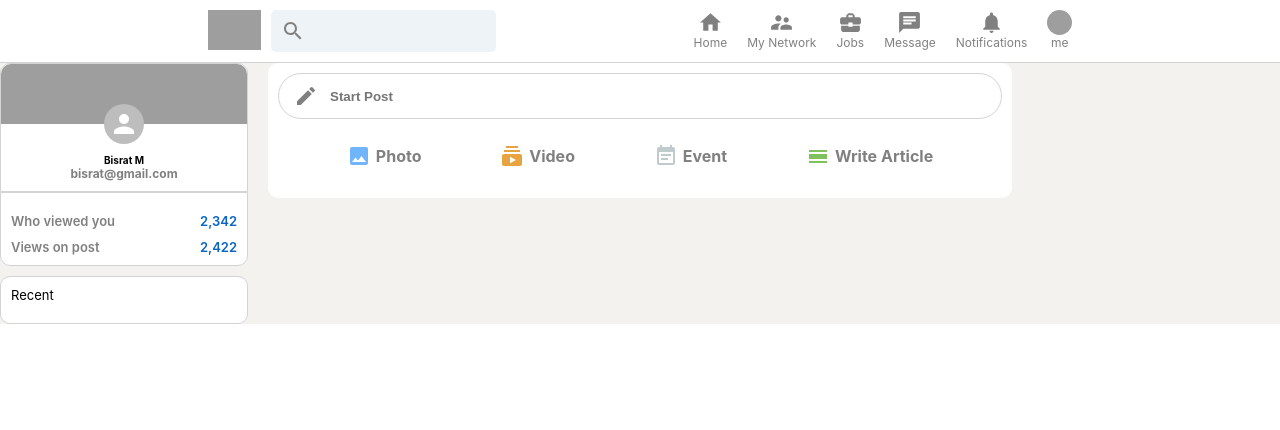
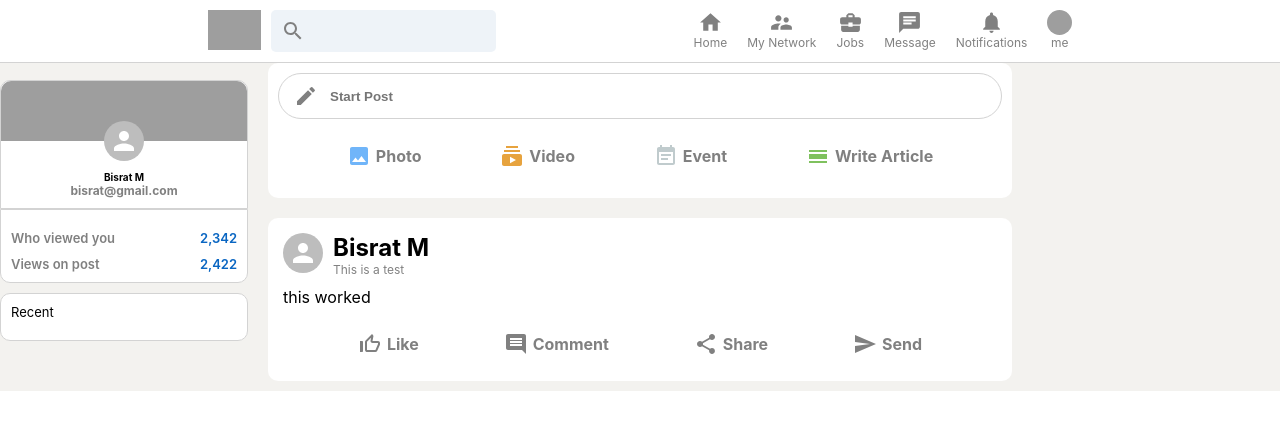
Before and after one commit to BISrat3/linkedin-clone, a React (Create React App) app: page / in a window 1280 px wide. Shown: the top 430 px of the page. Built offline with nearby package versions, Linux system fonts and the light colour scheme; grey boxes are pictures that could not be loaded.

Commit message:
post method

```diff
--- a/src/Feed.js
+++ b/src/Feed.js
@@ -1,13 +1,16 @@
 import  CreateIcon from '@mui/icons-material/Create'
-import React from 'react'
+import React, {useState} from 'react'
 import './Feed.css'
 import InputOption from './InputOption'
 import ImageIcon from '@mui/icons-material/Image'
 import SubscriptionsIcon from '@mui/icons-material/Subscriptions'
 import EventNoteIcon from '@mui/icons-material/EventNote'
 import CalendarViewDayIcon from '@mui/icons-material/CalendarViewDay'
+import Post from './Post'
 
 function Feed() {
+    const [posts, setPosts] = useState([])
+
   return (
     <div className='feed'>
         <div class="feed__inputContainer">
@@ -42,6 +45,17 @@ function Feed() {
                 />
             </div>
         </div>
+
+        {/* Posts */}
+        {/* every time there is a post I would like to render it for every single post */}
+        {posts.map((post)=> (
+            <Post />
+        ))}
+        <Post
+            name='Bisrat M'
+            description='This is a test'
+            message='this worked'/>
+
     </div>
   )
 }
--- /dev/null
+++ b/src/Post.css
@@ -0,0 +1,25 @@
+.post {
+    background-color: white;
+    padding: 15px;
+    margin-bottom: 10px;
+    border-radius: 10px;
+}
+
+.post__header {
+    display: flex;
+    margin-bottom: 10px;
+}
+
+.post__info {
+    margin-left: 10px;
+}
+
+.post__info > p {
+    font-size: 12px;
+    color: gray;
+}
+
+.post__buttons {
+    display: flex;
+    justify-content: space-evenly;
+}
--- /dev/null
+++ b/src/Post.js
@@ -0,0 +1,46 @@
+import { SendOutlined, ShareOutlined, ThumbUpAltOutlined } from '@mui/icons-material'
+import { Avatar } from '@mui/material'
+import React from 'react'
+import "./Post.css"
+import InputOption from './InputOption'
+import ThumbUpOffAltIcon from '@mui/icons-material/ThumbUpOffAlt';
+import CommentIcon from '@mui/icons-material/Comment';
+import ShareIcon from '@mui/icons-material/Share';
+import SendIcon from '@mui/icons-material/Send';
+
+function Post({name, description, message, photoUrl}) {
+  return (
+    <div className='post'>
+        <div class="post__header">
+            <Avatar />
+            <div class="post__info">
+                <h2>{name}</h2>
+                <p>{description}</p>
+            </div>
+        </div>
+        <div class="post__body">
+            <p>{message}</p>
+        </div>
+        <div class="post__buttons">
+            <InputOption
+                Icon={ThumbUpOffAltIcon}
+                title="Like"
+                color="gray" />
+            <InputOption
+                Icon={CommentIcon}
+                title="Comment"
+                color="gray" />
+            <InputOption
+                Icon={ShareIcon}
+                title="Share"
+                color="gray" />
+            <InputOption
+                Icon={SendIcon}
+                title="Send"
+                color="gray" />
+        </div>
+    </div>
+  )
+}
+
+export default Post
```
